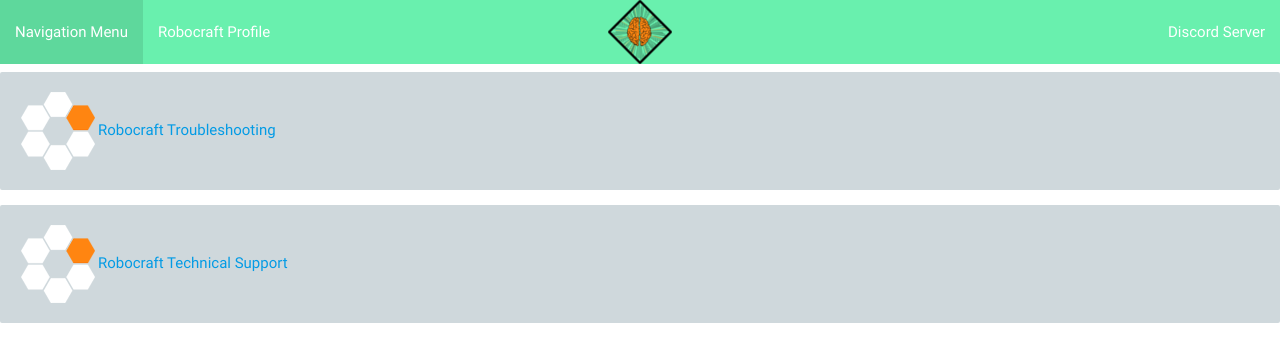
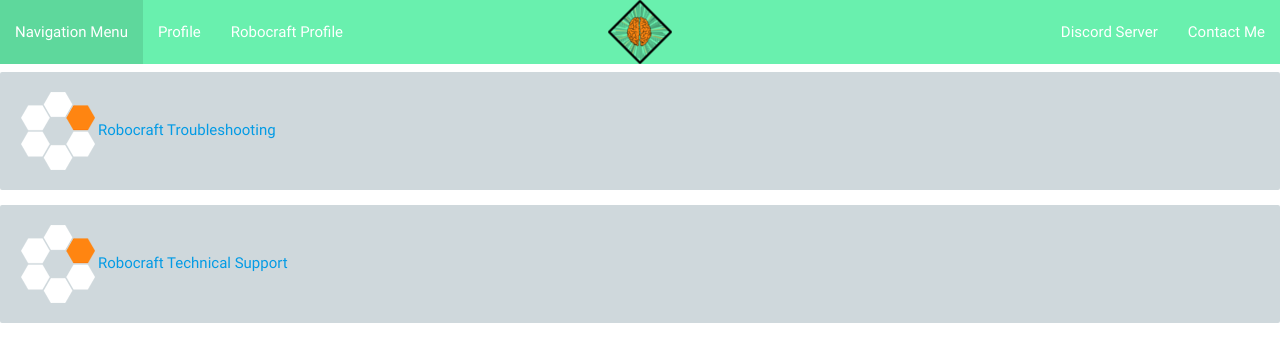
Before and after one commit to NGnius/NGniusSite, a Jekyll site: the page built from pages/Links.html, in a window 1280 px wide. Shown: the top 362 px of the page. Built offline with Jekyll 4.4.1, drawn with Linux system fonts in a browser that asks for light colours; nearby versions of some CDN libraries.

Commit message:
Add more links!

```diff
--- a/_data/topleftnavbar.yml
+++ b/_data/topleftnavbar.yml
@@ -1,2 +1,4 @@
+- title: Profile
+  url: /pages/NGniusness
 - title: Robocraft Profile
   url: http://robocraftgame.com/forums/users/ngniusness/
--- a/_data/toprightnavbar.yml
+++ b/_data/toprightnavbar.yml
@@ -1,2 +1,4 @@
 - title: Discord Server
   url: https://discord.gg/0pQstaiRuPno5wRg
+- title: Contact Me
+  url: /pages/ContactInfo
```
